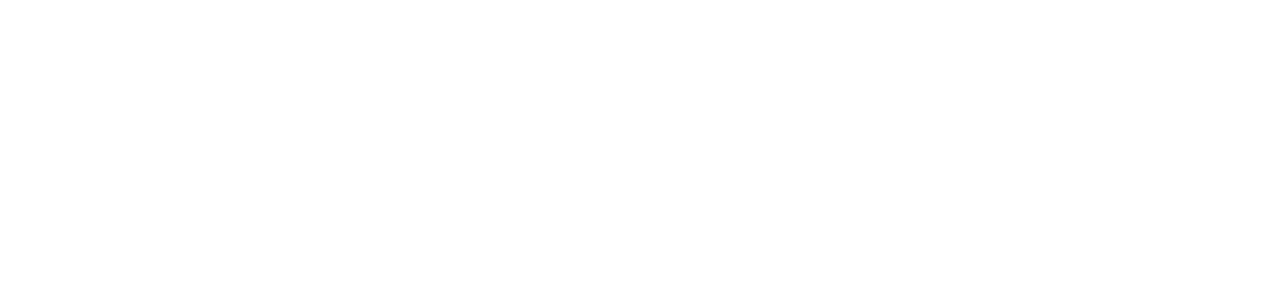
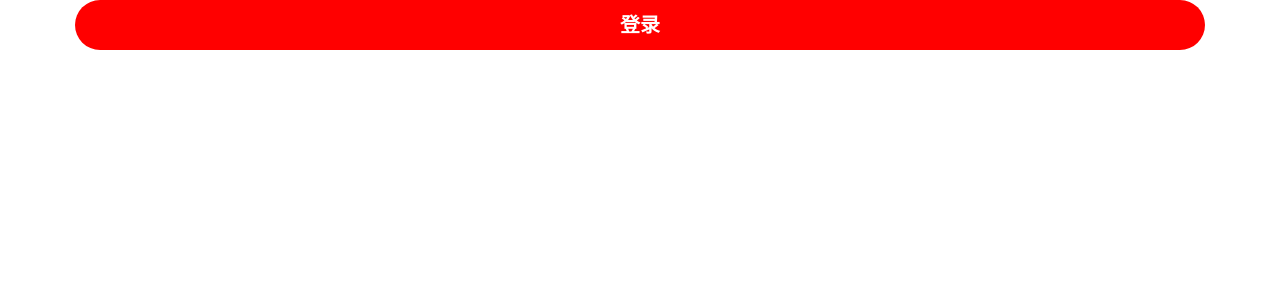
Before and after one commit to zhangliang19971013/heima_toutiao, a Vue app: page /#/login in a window 1280 px wide. Shown: the top 300 px of the page. Built offline with nearby package versions, Linux system fonts and the light colour scheme; a small style sheet from the web is missing.

Commit message:
03，封装了按钮，并且通过父传子，子传父的方式建立了连接，在login登录页面显示

```diff
--- /dev/null
+++ b/src/components/hmbutton.vue
@@ -0,0 +1,37 @@
+<template>
+  <div class="btn" @click='handclick' >
+<!-- 字体图标的运用 -->
+<span :class="icon"></span>
+<!-- 匿名插槽的使用 -->
+<slot></slot>
+  </div>
+</template>
+
+<script>
+export default {
+  // 父传子
+  props: ['icon'],
+  //   子传父
+  methods: {
+    handclick(event) {
+      this.$emit('click', event)
+    }
+  }
+}
+</script>
+
+<style lang='less' scoped>
+// 按钮样式
+  .btn {
+     width: 318*100vw/360;
+      height: 50px;
+      color: #fff;
+      font-size: 20px;
+       font-weight: 700;
+      text-align: center;
+      line-height: 50px;
+      border-radius: 25px;
+      background-color: red;
+      margin: 0 auto;
+  }
+</style>
--- a/src/view/login.vue
+++ b/src/view/login.vue
@@ -1,10 +1,24 @@
 <template>
-  <div class="login"></div>
+  <div class="login">
+
+<hmbutton @click='handerclick'>登录</hmbutton>
+
+  </div>
 </template>
 
 <script>
+// 引入按钮
+import hmbutton from '@/components/hmbutton'
 export default {
-
+  // 注册
+  components: {
+    hmbutton
+  },
+  methods: {
+    handerclick() {
+      console.log(111222333)
+    }
+  }
 }
 </script>
 
```
